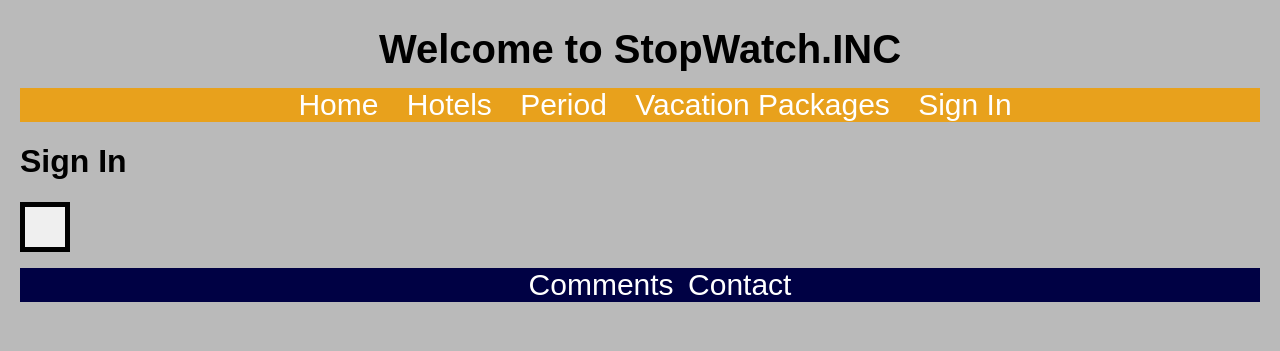
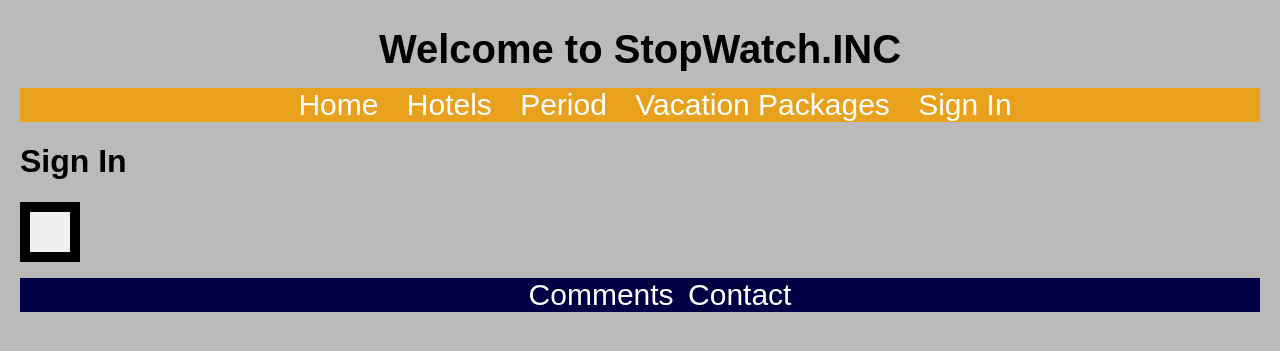
Before and after one commit to Rlperez1207/Time-Travel, a Jekyll site: the page built from Account/index.html, in a window 1280 px wide. Shown: the top 351 px of the page. Built offline with Jekyll 4.4.1, drawn with Linux system fonts in a browser that asks for light colours; some web fonts are replaced.

Commit message:
Update main.css

```diff
--- a/css/main.css
+++ b/css/main.css
@@ -122,7 +122,7 @@ body img {
  text-align: center;
  font-size: 100px;
  padding: 20px;
- border: 5px solid black;
+ border: 10px solid black;
  margin: auto;
 }
 #Track1 {
```
